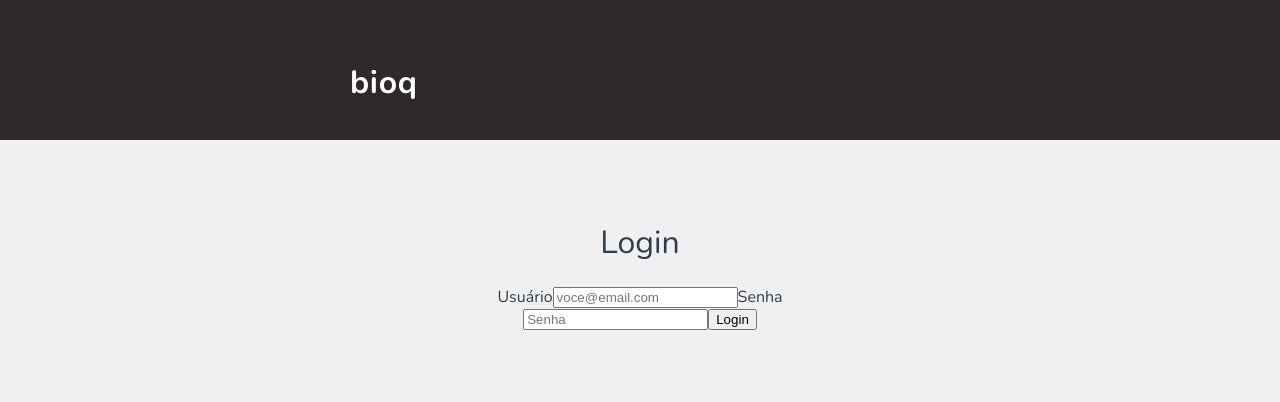
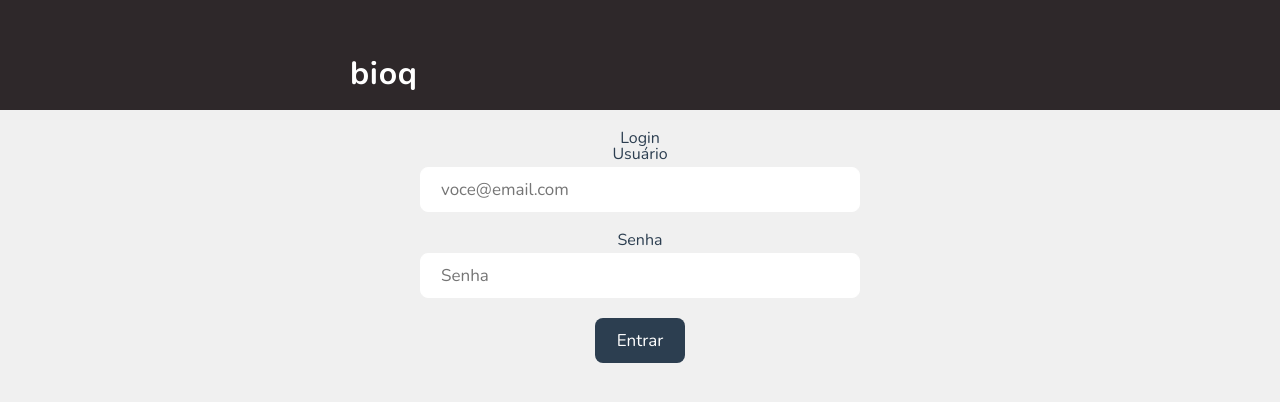
Before and after one commit to projetoAlimentos/bioq, a Vue app: page / in a window 1280 px wide. Shown: the top 402 px of the page. Built offline with nearby package versions, Linux system fonts and the light colour scheme.

Commit message:
pergunta e resposta bonitos +ou-; perfil pra deslogar; nav

```diff
--- a/src/App.vue
+++ b/src/App.vue
@@ -2,11 +2,14 @@
   <div id="app">
     <header>
       <h1>{{title}}</h1>
-      <a href="#" @click.prevent="logout" v-if="isAuthenticated">sair</a>
     </header>
     <main>
       <router-view></router-view>
     </main>
+    <nav v-if="isAuthenticated">
+      <router-link :to="{path: '/materias'}">Início</router-link>
+      <router-link :to="{path: '/perfil'}">Perfil</router-link>
+    </nav>
   </div>
 </template>
 
@@ -40,73 +43,17 @@ export default {
       authLoading: state => state.auth.status === 'loading',
       name: state => `${state.user.profile.title} ${state.user.profile.name}`
     })
-
-    // isAuthenticated () {
-    //   return this.$store.auth.getters.isAuthenticated
-    //   // return false
-    // }
+  },
+  created () {
+    if (!this.$store.getters.isAuthenticated) {
+      this.$router.push('/')
+    }
   }
 }
 </script>
 
 <style>
-@import url('https://fonts.googleapis.com/css?family=Nunito:300,400,700');
-
-* {
-  box-sizing: border-box;
-}
-
-:root{
-  --text-color: rgba(0,0,0,.56);
-  --base-font-size: 16px;
-
-  --header-color: #2e282a;
-}
-
-body {
-  margin: 0;
-  background-color: #f0f0f0;
-  font-size: var(--base-font-size);
-}
-
-#app {
-  font-family: 'Avenir', 'Nunito', Helvetica, Arial, sans-serif;
-  -webkit-font-smoothing: antialiased;
-  -moz-osx-font-smoothing: grayscale;
-  color: #2c3e50;
-}
-
-main {
-  text-align: center;
-  width: 100%;
-  max-width: 480px;
-  padding: 20px;
-  margin: 40px auto 0;
-}
-
-header {
-  display: flex;
-  margin: 0;
-  height: 140px;
-  padding: 20px;
-  justify-content: center;
-  align-items: flex-end;
-  background-color: var(--header-color);
-  color: #ffffff;
-}
-
-header h1 {
-  display: block;
-  width: 100%;
-  max-width: 580px;
-  position: relative;
-  font-size: 2rem;
-  line-height: 1;
-  letter-spacing: .02em;
-  font-weight: 700;
-}
-
-a {
-  color: #35495E;
-}
+@import url('https://fonts.googleapis.com/css?family=Nunito:300,400,600,700');
+@import './assets/css/reset.css';
+@import './assets/css/style.css';
 </style>
--- /dev/null
+++ b/src/assets/css/reset.css
@@ -0,0 +1,43 @@
+html, body, div, span, applet, object, iframe,
+h1, h2, h3, h4, h5, h6, p, blockquote, pre,
+a, abbr, acronym, address, big, cite, code,
+del, dfn, em, img, ins, kbd, q, s, samp,
+small, strike, strong, sub, sup, tt, var,
+b, u, i, center,
+dl, dt, dd, ol, ul, li,
+fieldset, form, label, legend,
+table, caption, tbody, tfoot, thead, tr, th, td,
+article, aside, canvas, details, embed,
+figure, figcaption, footer, header, hgroup,
+menu, nav, output, ruby, section, summary,
+time, mark, audio, video {
+	margin: 0;
+	padding: 0;
+	border: 0;
+	font-size: 100%;
+	font: inherit;
+	vertical-align: baseline;
+}
+/* HTML5 display-role reset for older browsers */
+article, aside, details, figcaption, figure,
+footer, header, hgroup, menu, nav, section {
+	display: block;
+}
+body {
+	line-height: 1;
+}
+ol, ul {
+	list-style: none;
+}
+blockquote, q {
+	quotes: none;
+}
+blockquote:before, blockquote:after,
+q:before, q:after {
+	content: '';
+	content: none;
+}
+table {
+	border-collapse: collapse;
+	border-spacing: 0;
+}
--- /dev/null
+++ b/src/assets/css/style.css
@@ -0,0 +1,87 @@
+* {
+  box-sizing: border-box;
+}
+
+:root{
+  --base-font-size: 16px;
+  --text-color: rgba(0,0,0,.56);
+
+  --header-color: #2e282a;
+  --primary-color: 44, 62, 80;
+
+  --font-family: 'Avenir', 'Nunito', Helvetica, Arial, sans-serif;
+}
+
+body {
+  margin: 0;
+  background-color: #f0f0f0;
+  font-size: var(--base-font-size);
+}
+
+#app {
+  font-family: var(--font-family);
+  -webkit-font-smoothing: antialiased;
+  -moz-osx-font-smoothing: grayscale;
+  color: rgb(var(--primary-color));
+}
+
+header {
+  display: flex;
+  margin: 0;
+  height: 110px;
+  padding: 20px;
+  justify-content: center;
+  align-items: flex-end;
+  background-color: var(--header-color);
+  color: #ffffff;
+}
+
+header h1 {
+  display: block;
+  width: 100%;
+  max-width: 580px;
+  position: relative;
+  font-size: 2rem;
+  line-height: 1;
+  letter-spacing: .02em;
+  font-weight: 700;
+}
+
+header a {
+  color: #35495E;
+}
+
+main {
+  text-align: center;
+  width: 100%;
+  max-width: 480px;
+  padding: 20px;
+  margin: 40px auto 0;
+  min-height: calc(100vh - 163px);
+  padding-bottom: 53px;
+}
+
+nav {
+  width: 100%;
+  height: 54px;
+  background-color: rgba(249, 249, 249, .9);
+  border-top: 1px solid rgba(0, 0, 0, .1);
+  backdrop-filter: blur(10px);
+  -webkit-backdrop-filter: blur(10px);
+  position: fixed;
+  bottom: 0;
+}
+
+h1, h2 {
+  font-weight: normal;
+}
+
+ul {
+  list-style-type: none;
+  padding: 0;
+}
+
+li {
+  display: inline-block;
+  margin: 0 10px;
+}
--- a/src/components/Answers.vue
+++ b/src/components/Answers.vue
@@ -1,8 +1,8 @@
 <template>
-  <div>
+  <div class="answer">
+    <input type="checkbox" v-model="resposta.selected" :id="resposta.id" @change="showButton">
     <label :for="resposta.id">
       {{resposta.description}}
-      <input type="checkbox" v-model="resposta.selected" :id="resposta.id">
     </label>
   </div>
 </template>
@@ -11,12 +11,72 @@ export default {
   props: ['resposta'],
   created () {
     this.resposta.selected = false
+  },
+  methods: {
+    'showButton': function () {
+      this.$emit('show-button')
+    }
   }
 }
 </script>
 <style scoped>
+.answer {
+  position: relative;
+  margin-bottom: 20px;
+}
+
+input {
+  position: absolute;
+  top: 0;
+  left: 0;
+  opacity: 0;
+}
+
 label {
+  width: 100%;
+  min-height: 45px;
+
+  display: flex;
+  align-items: center;
+
+  text-align: left;
+  font-size: calc(var(--base-font-size) * 1.1);
+  line-height: 1.6;
+
+  background-color: #fff;
+  padding: 15px 30px 15px 15px;
+  border: 2px solid #fff;
+  border-radius: 8px;
+
+  -webkit-tap-highlight-color: transparent;
+  cursor: pointer;
+  transition: padding .3s, border-color .3s;
+}
+
+label::before {
+  content: "";
   display: block;
-  cursor: pointer;
+  position: absolute;
+  top: 50%;
+  left: 5px;
+  transform: translateY(-50%);
+  width: 6px;
+  height: 6px;
+  background-color: rgba(var(--primary-color), .4);
+  border-radius: 50%;
+  opacity: 0;
+  transition: left .4s, opacity .4s;
 }
+
+input:checked + label {
+  border-color: rgba(var(--primary-color), .4);
+  padding-left: 30px;
+  padding-right: 15px;
+}
+
+input:checked + label::before {
+  left: 15px;
+  opacity: 1;
+}
+
 </style>
--- a/src/components/Hello.vue
+++ b/src/components/Hello.vue
@@ -2,11 +2,15 @@
   <div class="hello">
     <h1>{{ msg }}</h1>
     <form class="login" @submit.prevent="login">
-      <label for="user">Usuário</label>
-      <input id="user" type="email" required v-model="email" placeholder="voce@email.com">
-      <label for="pass">Senha</label>
-      <input id="pass" type="password" required v-model="password" placeholder="Senha">
-      <button type="submit">Login</button>
+      <div class="form-holder">
+        <label for="user">Usuário</label>
+        <input class="input" id="user" type="email" required v-model="email" placeholder="voce@email.com">
+      </div>
+      <div class="form-holder">
+        <label for="pass">Senha</label>
+        <input class="input" id="pass" type="password" required v-model="password" placeholder="Senha">
+      </div>
+      <button type="submit">Entrar</button>
     </form>
     <!-- <router-link to="/materias">Matérias</router-link> -->
   </div>
@@ -33,18 +37,54 @@ export default {
 </script>
 
 <!-- Add "scoped" attribute to limit CSS to this component only -->
-<style>
-h1, h2 {
-  font-weight: normal;
+<style scoped>
+.hello {
+  margin-top: -40px;
 }
 
-ul {
-  list-style-type: none;
-  padding: 0;
+.form-holder {
+  margin-bottom: 20px;
 }
 
-li {
-  display: inline-block;
-  margin: 0 10px;
+label {
+  display: block;
+  margin-bottom: 5px;
+}
+
+.input {
+  display: block;
+  width: 100%;
+  height: 45px;
+  padding: 0 20px;
+  border-radius: 8px;
+  background-color: #fff;
+  color: rgb(var(--primary-color));
+  font: normal 17px var(--font-family);
+
+  -webkit-appearance: none;
+  box-shadow: none;
+  border: 1px solid #fff;
+
+  transition: border-color .3s;
+}
+
+input:-webkit-autofill {
+  -webkit-box-shadow: 0 0 0 45px white inset;
+}
+
+input:focus {
+  outline: none;
+  border-color: rgba(var(--primary-color), .4);
+}
+
+button {
+  color: #fff;
+  font: normal 17px var(--font-family);
+  background-color: rgb(var(--primary-color));
+  height: 45px;
+  padding: 0 22px;
+  border-radius: 8px;
+  border: none;
+  cursor: pointer;
 }
 </style>
--- a/src/components/Modules.vue
+++ b/src/components/Modules.vue
@@ -19,7 +19,6 @@ export default {
     }
   },
   created () {
-    console.log(this.id)
     fetch(CONFIG.URL + '/ModuleApi/' + this.id, {
       mode: 'cors',
       headers: {
--- /dev/null
+++ b/src/components/Profile.vue
@@ -0,0 +1,22 @@
+<template>
+  <div>
+    <a href="#" @click.prevent="logout">sair</a>
+    asdaadsdasdsadsadsasdasd
+  </div>
+</template>
+<script>
+import { AUTH_LOGOUT } from '../store/actions/auth'
+export default {
+  methods: {
+    logout: function () {
+      this.$store.dispatch(AUTH_LOGOUT)
+        .then(() => {
+          this.$router.push('/')
+        })
+    }
+  }
+}
+</script>
+<style>
+
+</style>
--- a/src/components/Questions.vue
+++ b/src/components/Questions.vue
@@ -1,15 +1,14 @@
 <template>
-  <div>
+  <div class="questions">
     <div v-if="questions">
       <div>
-        {{questions[index].description}}
-        <br>
+        <p><span>{{index+1}}.</span>{{questions[index].description}}</p>
         <answers
           v-for="resposta in questions[index].answers"
           :key="resposta.id"
           :question="questions[index]"
           :resposta="resposta"
-          @click="addAnswer(questions[index].id, resposta.id)">
+          v-on:show-button="showButton">
         </answers>
         <br>
         <button @click="nextQuestion()">{{btnText}}</button>
@@ -28,7 +27,7 @@ export default {
   },
   data () {
     return {
-      'btnText': 'Próxima',
+      'btnText': 'Próxima pergunta',
       'questions': null,
       'index': 0,
       'answers': {
@@ -76,7 +75,7 @@ export default {
     },
 
     'nextQuestion': function () {
-      console.log(this.index)
+      let button = document.querySelector('button')
       let selectedAnswers = {
         'Description': null,
         'QuestionId': this.questions[this.index].id,
@@ -92,18 +91,74 @@ export default {
       this.answers.AnswerAttempt.push(selectedAnswers)
 
       if (this.index === this.questions.length - 2) {
-        this.btnText = 'Enviar'
+        this.btnText = 'Concluir'
+        setTimeout(function () {
+          button.classList.add('send')
+        }, 600)
       }
 
       if (this.index === this.questions.length - 1) {
         this.submit(this.answers)
       } else {
         this.index++
+        button.classList.remove('active')
+      }
+    },
+
+    'showButton': function () {
+      let button = document.querySelector('button')
+      let selecionados = this.questions[this.index].answers.filter(answer => answer.selected)
+
+      if (selecionados.length > 0) {
+        button.classList.add('active')
+      } else {
+        button.classList.remove('active')
       }
     }
   }
 }
 </script>
 <style scoped>
+.questions {
+  margin-top: -40px;
+}
 
+p {
+  font-weight: 600;
+  text-align: left;
+  font-size: calc(var(--base-font-size) * 1.2);
+  line-height: 1.7;
+  margin-bottom: 20px;
+}
+
+span {
+  opacity: .4;
+  font-weight: 700;
+  font-size: calc(var(--base-font-size) * 1.35);
+  display: inline-block;
+  padding-right: 5px;
+}
+
+button {
+  width: 100%;
+  height: 53px;
+  position: fixed;
+  bottom: -53px;
+  left: 0;
+  transition: bottom .6s cubic-bezier(0.075, 0.82, 0.165, 1);
+
+  background-color:rgb(var(--primary-color));
+  border: none;
+
+  color: #fff;
+  font: 600 17px var(--font-family);
+}
+
+button.active {
+  bottom: 53px;
+}
+
+button.send {
+  background-color: #50C5B7;
+}
 </style>
--- a/src/router/index.js
+++ b/src/router/index.js
@@ -7,6 +7,7 @@ import Topics from '@/components/Topics'
 import Topic from '@/components/Topic'
 import Question from '@/components/Questions'
 import Attempt from '@/components/Attempt'
+import Profile from '@/components/Profile'
 
 Vue.use(Router)
 
@@ -52,6 +53,11 @@ export default new Router({
       name: 'tentativa',
       component: Attempt,
       props: true
+    },
+    {
+      path: '/perfil',
+      name: 'perfil',
+      component: Profile
     }
   ]
 })
```
